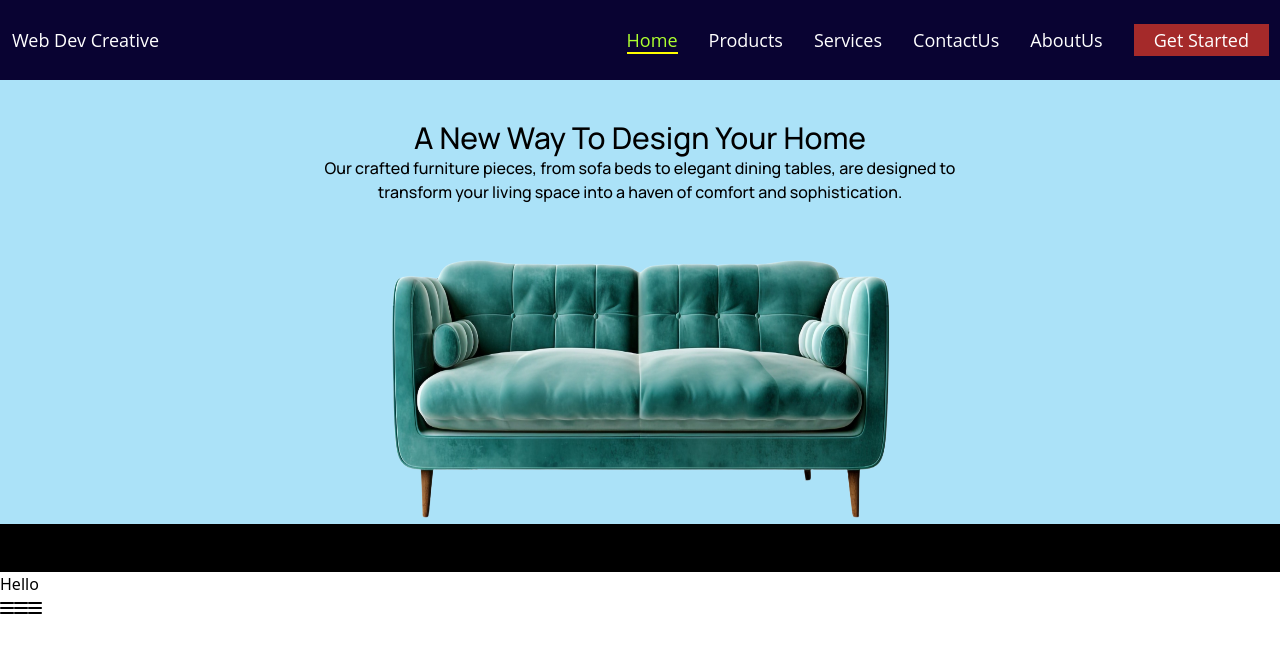
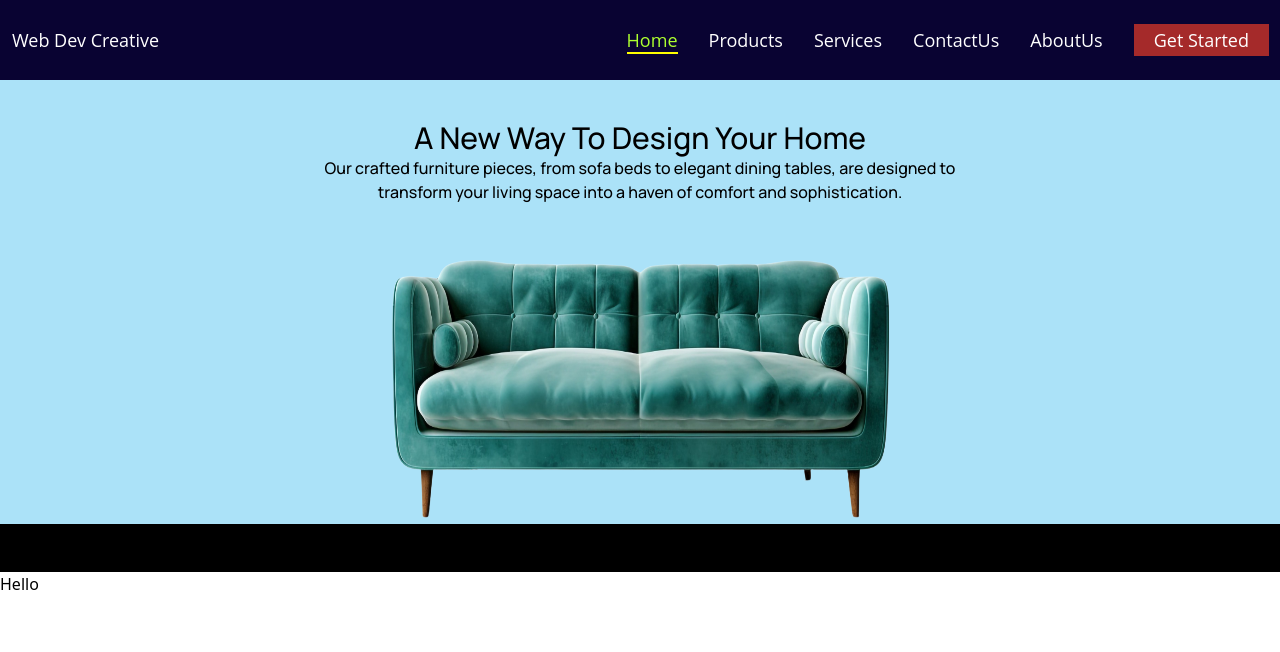
Before and after one commit to CHAVDAYASHVANTSINH612/LeepWood-Furniture-Static-Angular, an Angular app: page / in a window 1280 px wide. Shown: the top 652 px of the page. Built offline with nearby package versions, Linux system fonts and the light colour scheme.

Commit message:
unnesessory code removed ghpages package added

```diff
--- a/angular.json
+++ b/angular.json
@@ -148,6 +148,9 @@
               "browserTarget": "ShreejiFurniture_Frontend_Angular:build:production"
             }
           }
+        },
+        "deploy": {
+          "builder": "angular-cli-ghpages:deploy"
         }
       }
     }
--- a/package.json
+++ b/package.json
@@ -41,6 +41,7 @@
     "@types/express": "^4.17.17",
     "@types/jasmine": "~5.1.0",
     "@types/node": "^18.18.0",
+    "angular-cli-ghpages": "^2.0.1",
     "autoprefixer": "^10.4.20",
     "jasmine-core": "~5.1.0",
     "karma": "~6.4.0",
--- a/src/app/app.component.html
+++ b/src/app/app.component.html
@@ -1,18 +1,6 @@
 <app-navigation-bar></app-navigation-bar>
-<!--
-<ul class="links">
-    <li><a href="home">Home</a></li>
-    <li><a><i class="fa-solid fa-bars"></i></a></li>
-    <li><a href="Products">Products</a></li>
-    <li><a href="services">Services</a></li>
-    <li><a href="contact">ContactUs</a></li>
-    <li><a href="about">AboutUs</a></li>
-</ul> -->
-
 <!-- <router-outlet></router-outlet> -->
 <app-home></app-home>
 <div class="bg-black w-[100vw] h-12 block"></div>
 <h1>Hello </h1>
-<i class="fa-solid fa-bars"></i>
-<i class="fa-solid fa-bars"></i>
-<i class="fa-solid fa-bars"></i>
+<!-- <i class="fa-solid fa-bars"></i> -->
```
Also changed, not shown: 1 other file (tests, documents, lock files or other folders).
